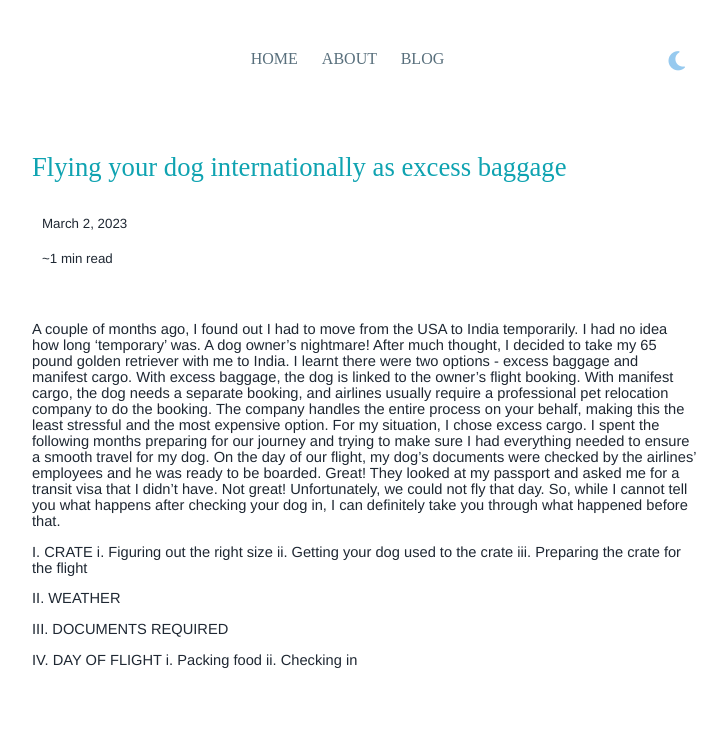
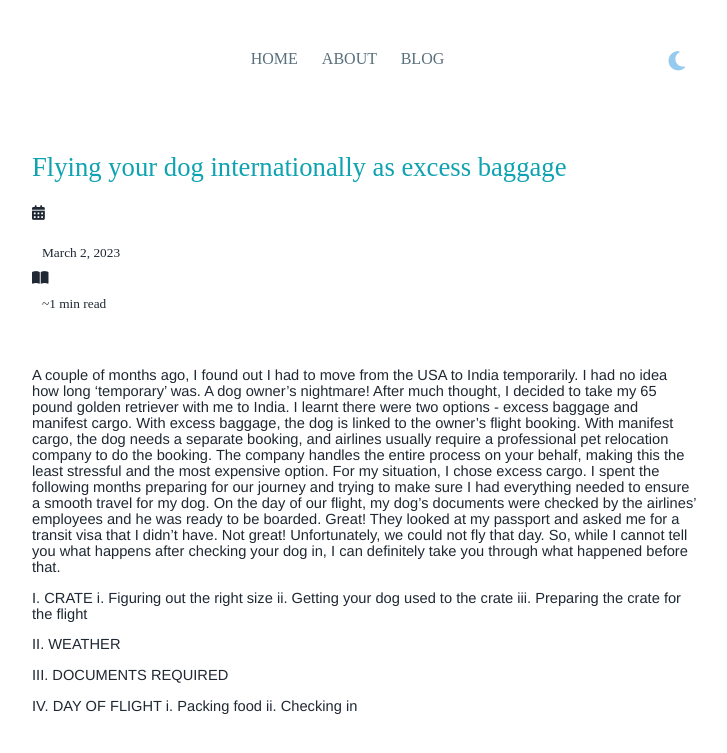
Before and after one commit to vaishnavisen/vaishnavisen.github.io, a Jekyll site: the page built from _posts/2023-03-02-flying-dog-internationally.md, in a window 1280 px wide. Shown: the top 753 px of the page, without its empty margins (276-1003 px from the left). Built offline with Jekyll 4.4.1, drawn with Linux system fonts in a browser that asks for light colours; nearby versions of some CDN libraries.

Commit message:
Try different font

```diff
--- a/_layouts/post.html
+++ b/_layouts/post.html
@@ -7,9 +7,9 @@ layout: default
 
 <div class="article_title">{{ page.title }}</div>
 <p>
-  <i class="fa-thin fa-calendar-days"></i>
+  <i class="fa-solid fa-calendar-days"></i>
   <div class="post_metadata"> {{ page.date | date: "%B %-d, %Y" }} </div>
-  <i class="fa-thin fa-book-open"></i>
+  <i class="fa-solid fa-book-open"></i>
   <div class="post_metadata"> ~{{ words | divided_by: 180 | append: ' min' }} read </div>
 </p>
 </br>
--- a/_sass/main.scss
+++ b/_sass/main.scss
@@ -107,7 +107,7 @@ em {
 }
 .post_metadata {
   color: var(--normal-text-color);
-  font-family: 'Helvetica', 'Arial', sans-serif;
+  font-family: 'Playfair Display';
   font-size: 10pt;
   padding: 10px;
 }
```
